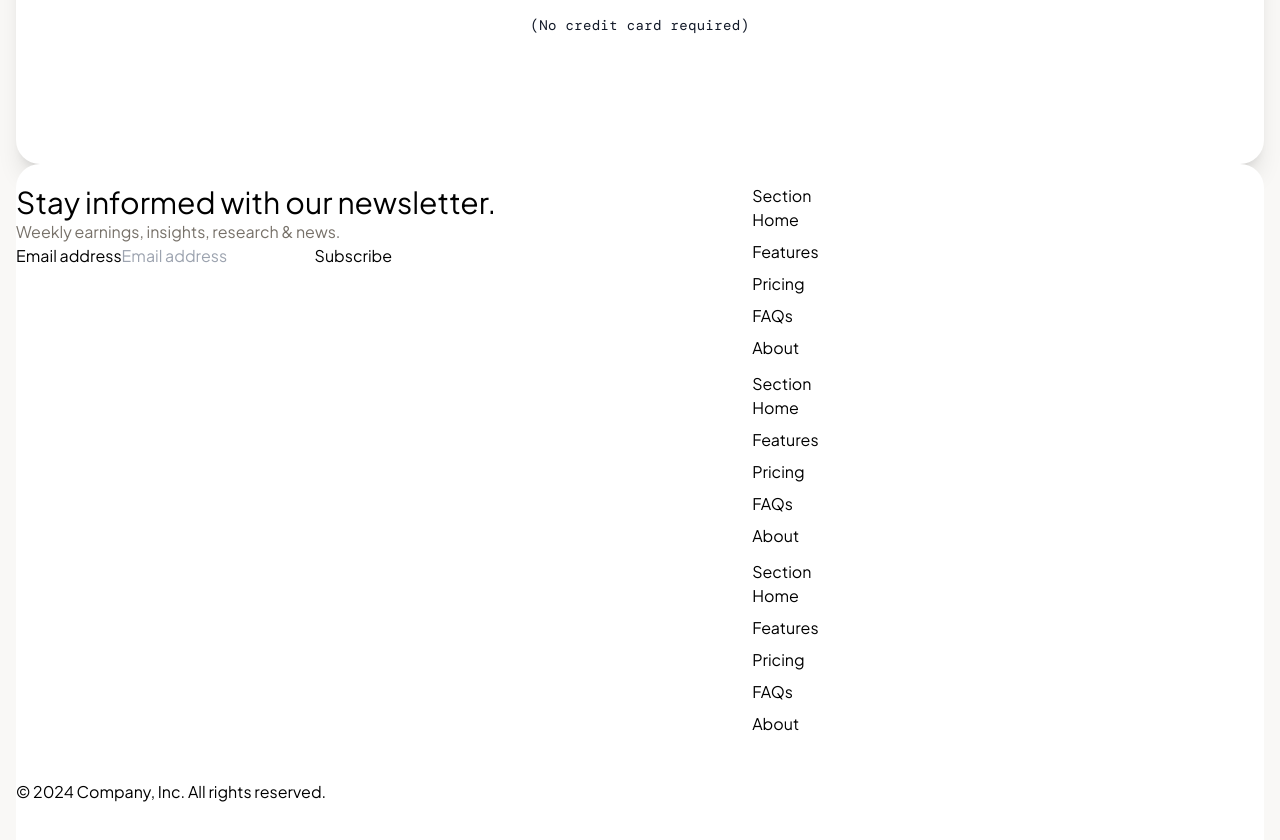
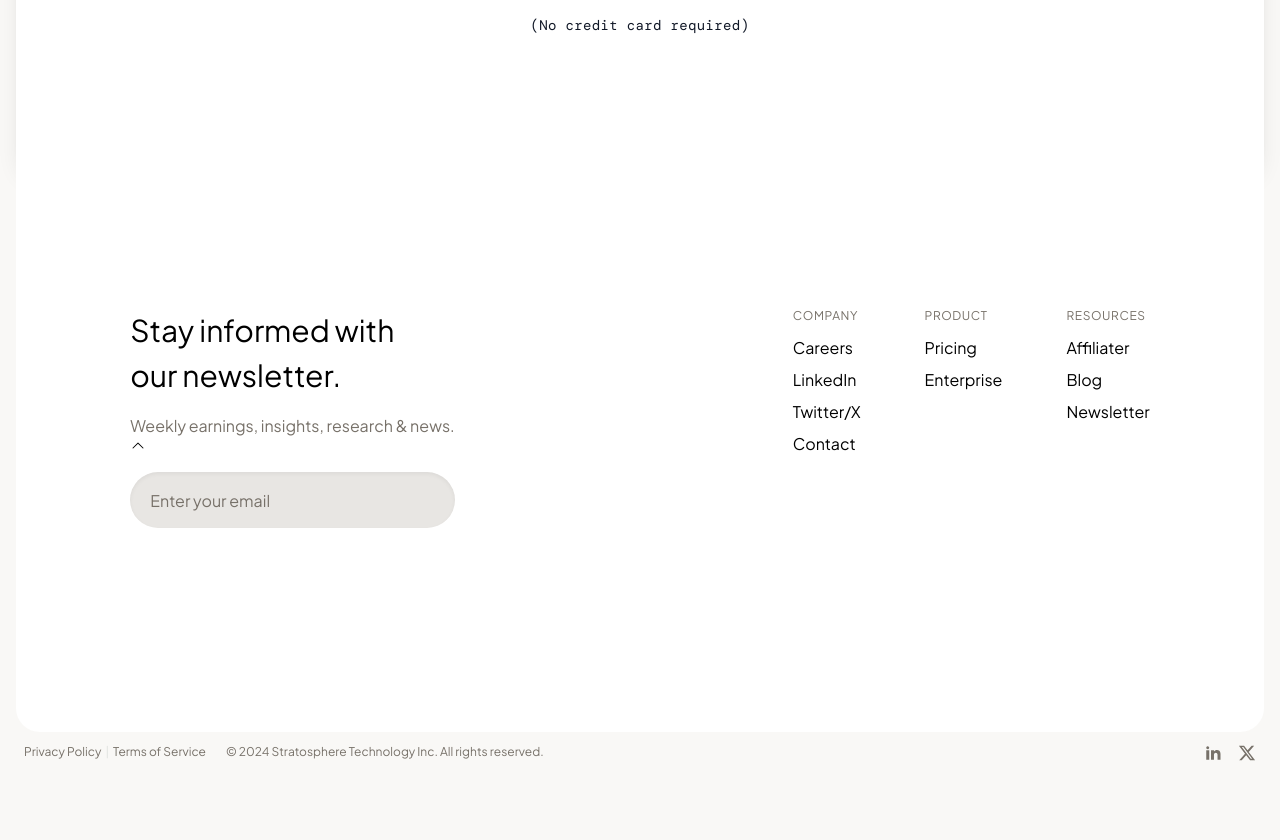
Before and after one commit to philipchen05/finchat-clone, a Next.js app: page / in a window 1280 px wide. Shown: the part 7422-8262 px from the top of the page. Built offline with nearby package versions, Linux system fonts and the light colour scheme.

Commit message:
Almost finished footer

```diff
--- a/src/components/footer.tsx
+++ b/src/components/footer.tsx
@@ -4,64 +4,71 @@ const jakartaSans = Plus_Jakarta_Sans({ subsets: ['latin'] })
 
 export default function Footer() {
     return(
-        <footer className={`${jakartaSans.className} py-5 bg-white rounded-3xl mx-4 text-black`}>
-            <div className="flex gap-64 row">
-
+        <footer className="pb-48">
+            <div className={`${jakartaSans.className} relative px-24 py-48 -mt-12 bg-white rounded-3xl mx-4 text-black flex justify-evenly gap-80 row`}>
                 <div className="col-md-5 offset-md-1 mb-3">
-                <form>
-                <h2 className="text-3xl">Stay informed with our newsletter.</h2>
-                <p className="text-greyText">Weekly earnings, insights, research & news.</p>
-                <div className="d-flex flex-column flex-sm-row w-100 gap-2">
-                    <label className="visually-hidden">Email address</label>
-                    <input id="newsletter1" type="text" className="form-control" placeholder="Email address" />
-                    <button className="btn btn-primary" type="button">Subscribe</button>
+                    <h2 className="text-3xl leading-normal">Stay informed with<br />our newsletter.</h2>
+                    <p className="text-greyText mt-4">Weekly earnings, insights, research & news.</p>
+                    <form action="#" method="POST">
+                        <div className="bg-white w-6 h-6">
+                            <svg stroke="black" fill="currentColor" stroke-width="0" viewBox="0 0 256 256" height="1em" width="1em" xmlns="http://www.w3.org/2000/svg"><path d="M213.66,165.66a8,8,0,0,1-11.32,0L128,91.31,53.66,165.66a8,8,0,0,1-11.32-11.32l80-80a8,8,0,0,1,11.32,0l80,80A8,8,0,0,1,213.66,165.66Z"></path></svg>
+                        </div>
+                        <div className="mt-2.5">
+                            <input
+                            id="company"
+                            name="company"
+                            type="text"
+                            autoComplete="organization"
+                            placeholder="Enter your email"
+                            className={`${jakartaSans.className} flex flex-col justify-center h-12 md:h-14 bg-grey w-full rounded-full border-0 px-5 py-2 text-gray-900 placeholder:text-greyText placeholder:md:text-base placeholder:text-sm shadow-inner`}
+                            />
                         </div>
                     </form>
                 </div>
-                <div>
+                    <div className="flex gap-16">
                         <div className="col-6 col-md-2 mb-3">
-                        <h5>Section</h5>
+                            <h5 className="text-greyText text-xs tracking-wider mb-3">COMPANY</h5>
                             <ul className="nav flex-column">
-                        <li className="nav-item mb-2"><a href="#" className="nav-link p-0 text-body-secondary">Home</a></li>
-                        <li className="nav-item mb-2"><a href="#" className="nav-link p-0 text-body-secondary">Features</a></li>
-                        <li className="nav-item mb-2"><a href="#" className="nav-link p-0 text-body-secondary">Pricing</a></li>
-                        <li className="nav-item mb-2"><a href="#" className="nav-link p-0 text-body-secondary">FAQs</a></li>
-                        <li className="nav-item mb-2"><a href="#" className="nav-link p-0 text-body-secondary">About</a></li>
+                            <li className="nav-item mb-2"><a href="#" className="nav-link p-0 text-body-secondary">Careers</a></li>
+                            <li className="nav-item mb-2"><a href="#" className="nav-link p-0 text-body-secondary">LinkedIn</a></li>
+                            <li className="nav-item mb-2"><a href="#" className="nav-link p-0 text-body-secondary">Twitter/X</a></li>
+                            <li className="nav-item mb-2"><a href="#" className="nav-link p-0 text-body-secondary">Contact</a></li>
                             </ul>
                         </div>
 
                         <div className="col-6 col-md-2 mb-3">
-                        <h5>Section</h5>
+                            <h5 className="text-greyText text-xs tracking-wider mb-3">PRODUCT</h5>
                             <ul className="nav flex-column">
-                        <li className="nav-item mb-2"><a href="#" className="nav-link p-0 text-body-secondary">Home</a></li>
-                        <li className="nav-item mb-2"><a href="#" className="nav-link p-0 text-body-secondary">Features</a></li>
                             <li className="nav-item mb-2"><a href="#" className="nav-link p-0 text-body-secondary">Pricing</a></li>
-                        <li className="nav-item mb-2"><a href="#" className="nav-link p-0 text-body-secondary">FAQs</a></li>
-                        <li className="nav-item mb-2"><a href="#" className="nav-link p-0 text-body-secondary">About</a></li>
+                            <li className="nav-item mb-2"><a href="#" className="nav-link p-0 text-body-secondary">Enterprise</a></li>
                             </ul>
                         </div>
 
                         <div className="col-6 col-md-2 mb-3">
-                        <h5>Section</h5>
+                            <h5 className="text-greyText text-xs tracking-wider mb-3">RESOURCES</h5>
                             <ul className="nav flex-column">
-                        <li className="nav-item mb-2"><a href="#" className="nav-link p-0 text-body-secondary">Home</a></li>
-                        <li className="nav-item mb-2"><a href="#" className="nav-link p-0 text-body-secondary">Features</a></li>
-                        <li className="nav-item mb-2"><a href="#" className="nav-link p-0 text-body-secondary">Pricing</a></li>
-                        <li className="nav-item mb-2"><a href="#" className="nav-link p-0 text-body-secondary">FAQs</a></li>
-                        <li className="nav-item mb-2"><a href="#" className="nav-link p-0 text-body-secondary">About</a></li>
+                            <li className="nav-item mb-2"><a href="#" className="nav-link p-0 text-body-secondary">Affiliater</a></li>
+                            <li className="nav-item mb-2"><a href="#" className="nav-link p-0 text-body-secondary">Blog</a></li>
+                            <li className="nav-item mb-2"><a href="#" className="nav-link p-0 text-body-secondary">Newsletter</a></li>
                             </ul>
                         </div>
                     </div>
 
             </div>
 
-            <div className="d-flex flex-column flex-sm-row justify-content-between py-4 my-4 border-top">
-            <p>© 2024 Company, Inc. All rights reserved.</p>
-            <ul className="list-unstyled d-flex">
-                <li className="ms-3"><a className="link-body-emphasis" href="#"><svg className="bi" width="24" height="24"><use href="#twitter"></use></svg></a></li>
-                <li className="ms-3"><a className="link-body-emphasis" href="#"><svg className="bi" width="24" height="24"><use href="#instagram"></use></svg></a></li>
-                <li className="ms-3"><a className="link-body-emphasis" href="#"><svg className="bi" width="24" height="24"><use href="#facebook"></use></svg></a></li>
-            </ul>
+            <div className={`${jakartaSans.className} flex flex-col md:flex-row py-3 px-6 border-top text-greyText text-xs gap-y-3`}>
+                <div className="flex flex-col md:flex-row gap-x-5 w-5/6 whitespace-nowrap gap-y-2">
+                    <div className="flex md:flex-row flex-col gap-x-1 gap-y-1">
+                        <p>Privacy Policy</p>
+                        <p className="text-veryLightGrey md:visible invisible md:h-full h-0">|</p>
+                        <p>Terms of Service</p>
+                    </div>
+                    <p>© 2024 Stratosphere Technology Inc. All rights reserved.</p>
+                </div>
+                <div className="w-full flex gap-4 md:justify-end">
+                    <svg stroke="currentColor" fill="currentColor" stroke-width="0" viewBox="0 0 24 24" color="#777169" height="18" width="18" xmlns="http://www.w3.org/2000/svg"><path d="M6.94048 4.99993C6.94011 5.81424 6.44608 6.54702 5.69134 6.85273C4.9366 7.15845 4.07187 6.97605 3.5049 6.39155C2.93793 5.80704 2.78195 4.93715 3.1105 4.19207C3.43906 3.44699 4.18654 2.9755 5.00048 2.99993C6.08155 3.03238 6.94097 3.91837 6.94048 4.99993ZM7.00048 8.47993H3.00048V20.9999H7.00048V8.47993ZM13.3205 8.47993H9.34048V20.9999H13.2805V14.4299C13.2805 10.7699 18.0505 10.4299 18.0505 14.4299V20.9999H22.0005V13.0699C22.0005 6.89993 14.9405 7.12993 13.2805 10.1599L13.3205 8.47993Z"></path></svg>
+                    <svg stroke="currentColor" fill="currentColor" stroke-width="0" viewBox="0 0 24 24" color="#777169" height="18" width="18" xmlns="http://www.w3.org/2000/svg"><path d="M18.2048 2.25H21.5128L14.2858 10.51L22.7878 21.75H16.1308L10.9168 14.933L4.95084 21.75H1.64084L9.37084 12.915L1.21484 2.25H8.04084L12.7538 8.481L18.2048 2.25ZM17.0438 19.77H18.8768L7.04484 4.126H5.07784L17.0438 19.77Z"></path></svg>
+                </div>
             </div>
         </footer>
     )
```
Lines whose indentation alone changed are shown as unchanged.
